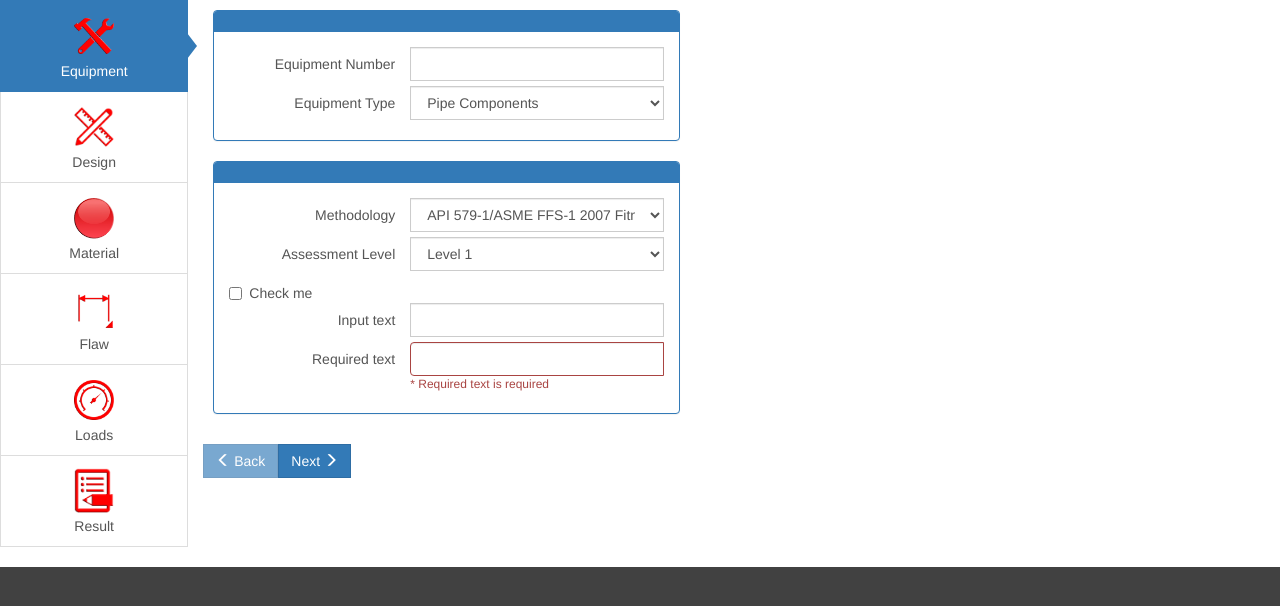
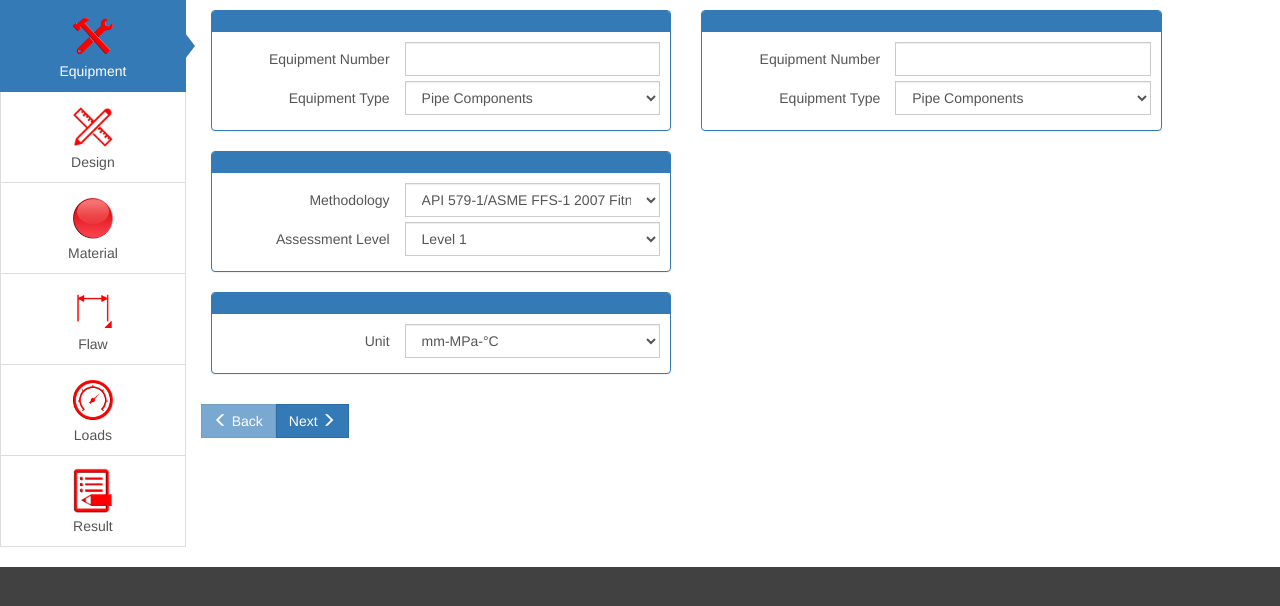
Before and after one commit to nitipan/ffsv3, an Angular app in the folder ffs.web/: page / in a window 1280 px wide. Shown: the top 606 px of the page. Built offline with nearby package versions, Linux system fonts and the light colour scheme.

Commit message:
fixed layout

```diff
--- a/ffs.web/src/app/common/panel/panel.component.html
+++ b/ffs.web/src/app/common/panel/panel.component.html
@@ -1,4 +1,4 @@
-<div class="panel panel-primary">
+<div class="panel panel-primary app-panel">
   <div class="panel-heading">
     <h3 class="panel-title">{{title}}</h3>
   </div>
--- a/ffs.web/src/app/common/panel/panel.component.scss
+++ b/ffs.web/src/app/common/panel/panel.component.scss
@@ -0,0 +1,5 @@
+.app-panel {
+  .panel-body {
+    padding: 10px;
+  }
+}
--- a/ffs.web/src/app/common/wizard/wizard.component.scss
+++ b/ffs.web/src/app/common/wizard/wizard.component.scss
@@ -3,6 +3,7 @@
   * {
     border-radius: 0 !important;
   }
+  margin-right:0px;
   div.list-group>a.active:after {
     content: '';
     position: absolute;
--- a/ffs.web/src/app/modules/brittle-fracture/brittle-fracture.component.html
+++ b/ffs.web/src/app/modules/brittle-fracture/brittle-fracture.component.html
@@ -2,6 +2,13 @@
   <equipment>
 
     <div class="row">
+      <div class="col-md-6">
+        <app-panel>
+          <ffs-text label="Equipment Number" key="equipmentNumber"></ffs-text>
+          <ffs-select label="Equipment Type" key="equipmentType" [options]="[{key:'0' , value: 'Pipe Components'},{key:'1' , value: 'Pressure Vessel'},{key:'2' , value: 'Atmospheric Storage Tank'}]"
+            value="0"></ffs-select>
+        </app-panel>
+      </div>
       <div class="col-md-6">
         <app-panel>
           <ffs-text label="Equipment Number" key="equipmentNumber"></ffs-text>
@@ -17,13 +24,16 @@
             value="0"></ffs-select>
           <ffs-select label="Assessment Level" key="assessmentLevel" [options]="[{key:'0' , value: 'Level 1'},{key:'1' , value: 'Level 2'}]"
             value="0"></ffs-select>
-          <ffs-check label="Check me" key="isEnabled"></ffs-check>
-          <ffs-text label="Input text" key="someInput"></ffs-text>
-          <ffs-text label="Required text" key="someInput2" required="true"></ffs-text>
         </app-panel>
       </div>
     </div>
-
+    <div class="row">
+      <div class="col-md-6">
+        <app-panel>
+          <ffs-select label="Unit" key="unit" [options]="[{key:'0' , value: 'mm-MPa-°C'},{key:'1' , value: 'in-psi-°F'}]" value="0"></ffs-select>
+        </app-panel>
+      </div>
+    </div>
 
   </equipment>
   <design>
--- a/ffs.web/src/app/modules/brittle-fracture/brittle-fracture.component.ts
+++ b/ffs.web/src/app/modules/brittle-fracture/brittle-fracture.component.ts
@@ -21,18 +21,11 @@ export class BrittleFractureComponent extends ModuleBase implements OnInit, Afte
 
   ngAfterViewInit(): void {
     this.form = this.toFormGroup(this.inputs);
+
     this.form.valueChanges.subscribe((v) => {
       // do something
       console.log(v);
     });
-
-    this.form.get("isEnabled").valueChanges.subscribe((v) => {
-      if (v)
-        this.form.get("someInput").enable();
-      else
-        this.form.get("someInput").disable();
-    });
-
   }
 
   ngOnInit() {
```
